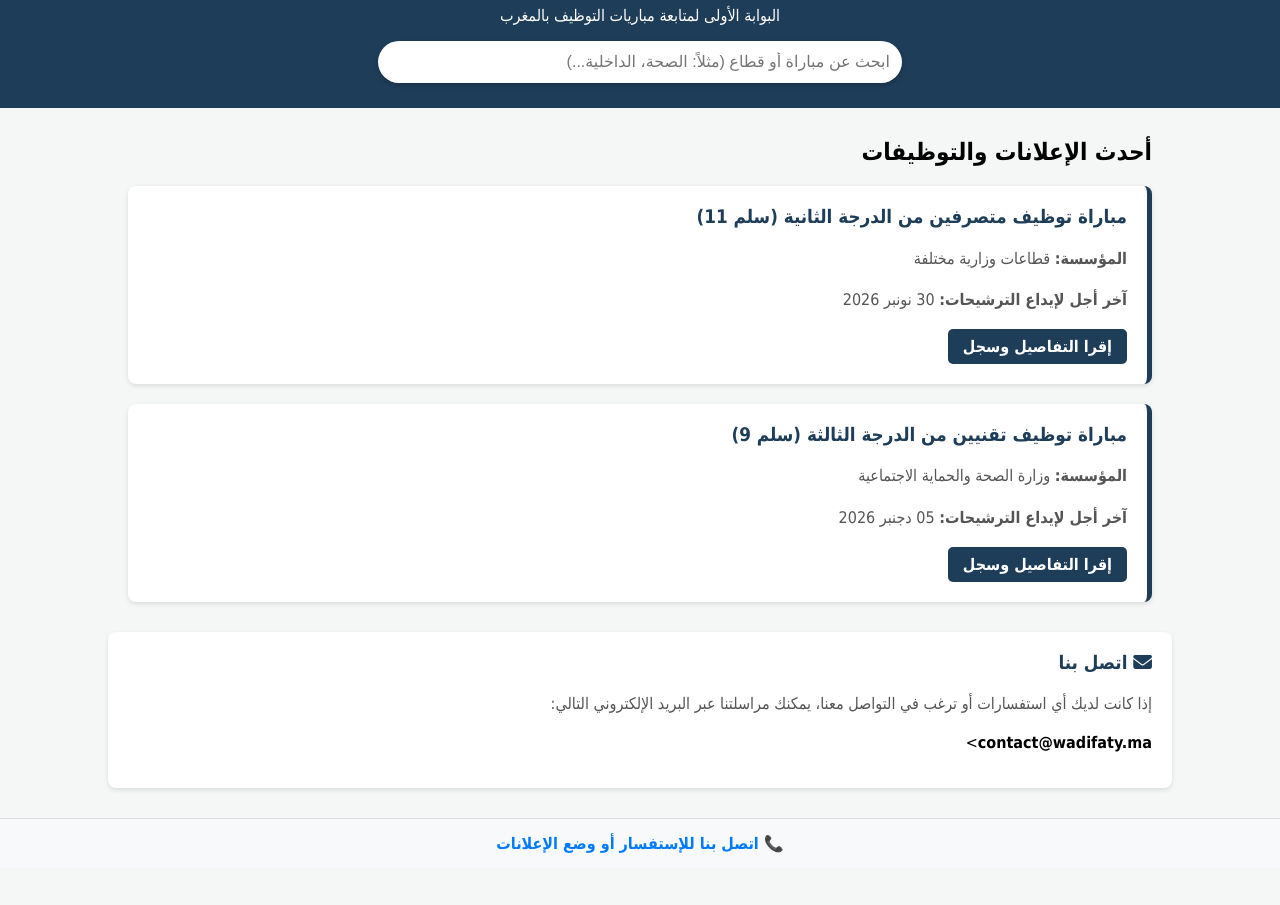
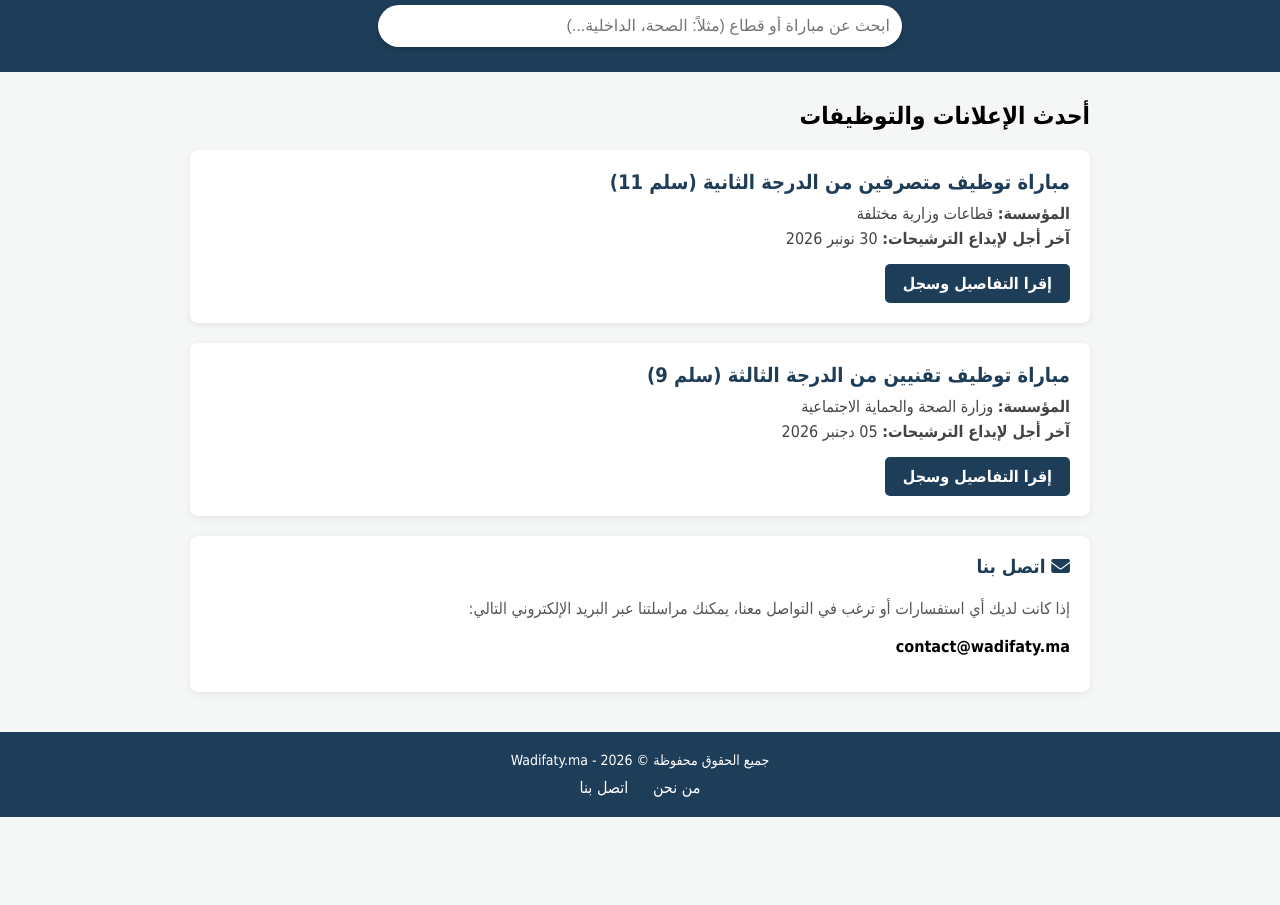
Before and after one commit to med00ell00-glitch/wadifaty, a website: page index.html in a window 1280 px wide. Shown: the part 100-1005 px from the top of the page. After the commit the page ends 917 px from the top, so only its background shows below. Drawn offline with Linux system fonts and the light colour scheme.

Commit message:
Update index.html

```diff
--- a/index.html
+++ b/index.html
@@ -1,41 +1,9 @@
-
 <!DOCTYPE html>
 <html lang="ar" dir="rtl">
 <head>
     <meta charset="UTF-8">
     <meta name="viewport" content="width=device-width, initial-scale=1.0">
-<script>
-function searchJobs() {
-    let input = document.getElementById('searchBox').value.toLowerCase();
-    let jobs = document.querySelectorAll('.job-card'); // الحويجات أو المباريات في الصفحة
-
-    jobs.forEach(job => {
-        let text = job.textContent.toLowerCase();
-        if (text.includes(input)) {
-            job.style.display = "";
-        } else {
-            job.style.display = "none";
-        }
-    });
-}
-</script>
-    <title>Wadifaty.ma - بوابة التوظيف بالمغرب</title>
-<script>
-function searchJobs() {
-    let input = document.getElementById('searchBox').value.toLowerCase();
-    let jobs = document.querySelectorAll('.job-item'); // الحويجات أو المباريات في الصفحة
-
-    jobs.forEach(job => {
-        let text = job.textContent.toLowerCase();
-        if (text.includes(input)) {
-            job.style.display = "";
-        } else {
-            job.style.display = "none";
-        }
-    });
-}
-</script>
-    <!-- رابط الأيقونات -->
+    <title>Wadifaty.ma - البوابة الأولى لمتابعة مباريات التوظيف بالمغرب</title>
     <link rel="stylesheet" href="https://cdnjs.cloudflare.com/ajax/libs/font-awesome/6.4.0/css/all.min.css">
     <style>
         body {
@@ -51,44 +19,63 @@ function searchJobs() {
             padding: 25px;
             text-align: center;
         }
+        header h1 {
+            margin: 0;
+            font-size: 32px;
+        }
+        header p {
+            margin: 8px 0 0;
+            font-size: 16px;
+        }
         .container {
             width: 80%;
+            max-width: 900px;
             margin: 30px auto;
         }
         .job-card {
-            background: white;
+            background-color: white;
             padding: 20px;
+            border-radius: 8px;
             margin-bottom: 20px;
-            border-radius: 8px;
-            box-shadow: 0 2px 5px rgba(0,0,0,0.1);
-            border-right: 5px solid #1e3d59;
+            box-shadow: 0 2px 6px rgba(0, 0, 0, 0.08);
         }
         .job-title {
+            margin: 0 0 10px;
             color: #1e3d59;
-            margin-top: 0;
+            font-size: 20px;
         }
-        .job-info {
-            color: #555;
-            margin-bottom: 15px;
-            line-height: 1.6;
+        .job-info p {
+            margin: 6px 0;
+            color: #444;
         }
         .btn {
+            display: inline-block;
+            margin-top: 10px;
+            padding: 10px 18px;
             background-color: #1e3d59;
             color: white;
-            padding: 8px 15px;
             text-decoration: none;
             border-radius: 5px;
-            display: inline-block;
             font-weight: bold;
         }
         .btn:hover {
             background-color: #142a3d;
         }
+        footer {
+            background-color: #1e3d59;
+            color: white;
+            text-align: center;
+            padding: 20px;
+            margin-top: 40px;
+        }
+        footer a {
+            color: white;
+            text-decoration: none;
+            margin: 0 10px;
+        }
     </style>
 </head>
 <body>
-
-</div>
     <header>
         <h1>Wadifaty.ma</h1>
         <p>البوابة الأولى لمتابعة مباريات التوظيف بالمغرب</p>
@@ -110,7 +97,7 @@ function searchJobs() {
             <a href="job-details.html" class="btn">إقرا التفاصيل وسجل</a>
         </div>
 
-        <!-- الوظيفة الثانية الجديدة -->
+        <!-- الوظيفة الثانية -->
         <div class="job-card">
             <h3 class="job-title">مباراة توظيف تقنيين من الدرجة الثالثة (سلم 9)</h3>
             <div class="job-info">
@@ -120,27 +107,26 @@ function searchJobs() {
             <a href="job-details.html" class="btn">إقرا التفاصيل وسجل</a>
         </div>
 
+        <!-- قسم اتصل بنا -->
+        <div style="background: white; padding: 20px; border-radius: 8px; box-shadow: 0 2px 6px rgba(0,0,0,0.08); margin-top: 20px;">
+            <h3 style="color: #1e3d59; margin-top: 0;"><i class="fa-solid fa-envelope"></i> اتصل بنا</h3>
+            <p style="color: #555; line-height: 1.6;">إذا كانت لديك أي استفسارات أو ترغب في التواصل معنا، يمكنك مراسلتنا عبر البريد الإلكتروني التالي:</p>
+            <p style="direction: ltr; text-align: right;"><strong>contact@wadifaty.ma</strong></p>
         </div>
     </div>
-    <!-- قسم اتصل بنا -->
-    <div class="container" style="background: white; padding: 20px; border-radius: 8px; box-shadow: 0 2px 5px rgba(0,0,0,0.1); margin-top: 30px;">
-        <h3 style="color: #1e3d59; margin-top: 0;"><i class="fa-solid fa-envelope"></i> اتصل بنا</h3>
-        <p style="color: #555; line-height: 1.6;">إذا كانت لديك أي استفسارات أو ترغب في التواصل معنا، يمكنك مراسلتنا عبر البريد الإلكتروني التالي:</p>
-        <p style="direction: ltr; text-align: right;"><<strong>contact@wadifaty.ma</strong></p>
+
+    <footer>
+        <p style="margin: 0 0 10px; font-size: 14px;">جميع الحقوق محفوظة &copy; 2026 - Wadifaty.ma</p>
+        <div>
+            <a href="about.html">من نحن</a>
+            <a href="contact.html">اتصل بنا</a>
         </div>
-<!-- Footer - تذييل الصفحة -->
-    <div style="text-align: center; padding: 15px; background-color: #f8f9fa; margin-top: 20px; border-top: 1px solid #ddd;">
-    <a href="contact.html" style="color: #007bff; text-decoration: none; font-weight: bold; font-size: 16px;">📞 اتصل بنا للإستفسار أو وضع الإعلانات</a>
-</div>
-    <footer style="background-color: #1e3d59; color: white; text-align: center; padding: 20px; margin-top: 40px; border-top: 4px solid #142a3d;">
-        <p style="margin: 0; font-size: 14px;">جميع الحقوق محفوظة &copy; 2026 - Wadifaty.ma</p>
-    <p style="margin-bottom: 10px;"><a href="about.html" style="color: white; text-decoration: none; font-weight: bold;"><i class="fa-solid fa-circle-info"></i> من نحن</a></p>
     </footer>
+
     <script>
     function searchJobs() {
         let input = document.getElementById('searchBox').value.toLowerCase();
-    let jobs = document.querySelectorAll('.job-item'); // الحويجات أو المباريات في الصفحة
-
+        let jobs = document.querySelectorAll('.job-card');
         jobs.forEach(job => {
             let text = job.textContent.toLowerCase();
             if (text.includes(input)) {
@@ -151,4 +137,5 @@ function searchJobs() {
         });
     }
     </script>
+</body>
 </html>
```
Lines whose indentation alone changed are shown as unchanged.
